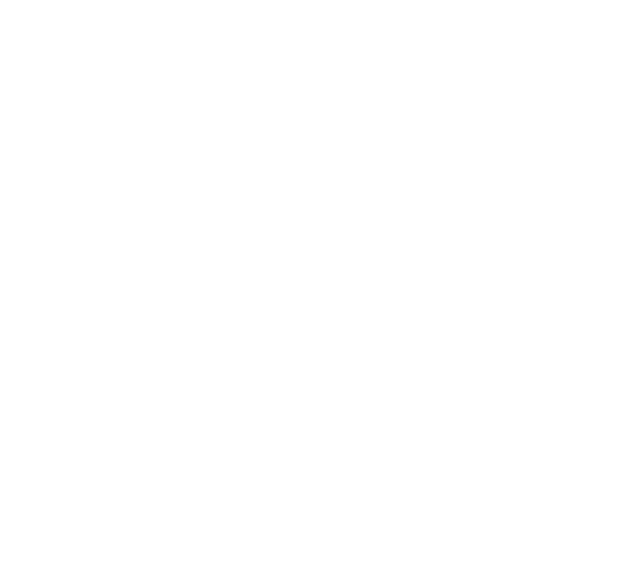
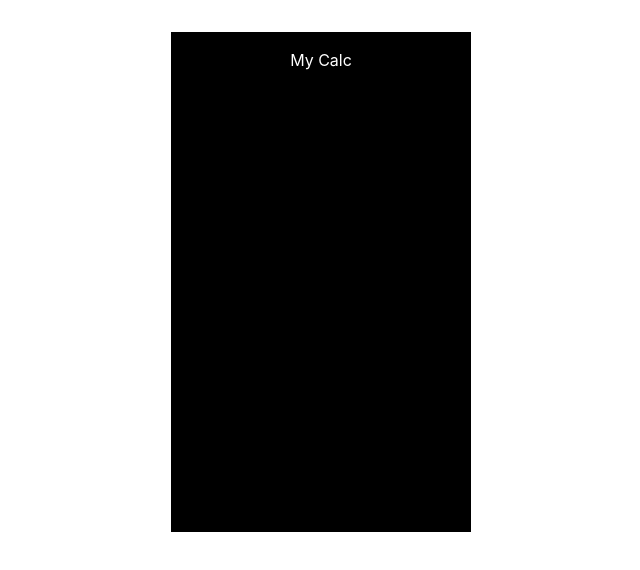
Before and after one commit to MatthewCranford/js-calculator, a plain HTML site: page page/index.html in a window 1280 px wide. Shown: the whole page, without its empty margins (319-959 px from the left). Drawn offline with nearby package versions, Linux system fonts and the light colour scheme.

Commit message:
Add html

```diff
--- a/page/index.html
+++ b/page/index.html
@@ -6,18 +6,44 @@
   <meta http-equiv="X-UA-Compatible" content="ie=edge">
   <title>JS Calculator</title>
   <link href="https://maxcdn.bootstrapcdn.com/bootstrap/4.0.0/css/bootstrap.min.css" rel="stylesheet" integrity="sha384-Gn5384xqQ1aoWXA+058RXPxPg6fy4IWvTNh0E263XmFcJlSAwiGgFAW/dAiS6JXm" crossorigin="anonymous">
+  <link rel="stylesheet" href="styles.css">
 </head>
 
 <body>
 
-  <div class="calc-container">
+  <div class="calc-body container">
 
-    <p class="calc-title"></p>
-    <div class="calc-display-container">
+    <p class="calc-title">My Calc</p>
+    <div class="calc-display">
 
     </div>
-    <div class="calc-ui-container">
-
+    <div class="calc-ui">
+      <div class"row">
+        <div class="col"></div>
+        <div class="col"></div>
+        <div class="col"></div>
+        <div class="col"></div>
+      </div>
+      <div class"row">
+        <div class="col"></div>
+        <div class="col"></div>
+        <div class="col"></div>
+        <div class="col"></div>
+      </div>
+      <div class"row">
+        <div class="col"></div>
+        <div class="col"></div>
+        <div class="col"></div>
+        <div class="col"></div>
+      </div>
+      <div class"row">
+        <div class="col"></div>
+        <div class="col"></div>
+        <div class="col"></div>
+        <div class="col"></div>
+        <div class="col"></div>
+        <div class="col"></div>
+      </div>
     </div>
 
   </div>
--- a/page/styles.css
+++ b/page/styles.css
@@ -0,0 +1,13 @@
+.calc-body {
+  background-color: black;
+  width: 300px;
+  height: 500px;
+  margin-top: 2rem;
+}
+
+.calc-title {
+  color:white;
+  text-align: center;
+  padding-top: 1rem;
+
+}
```
